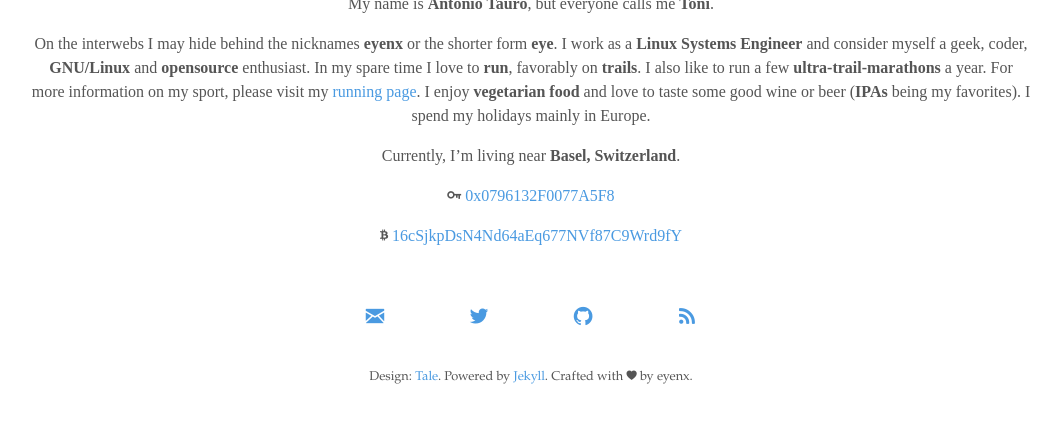
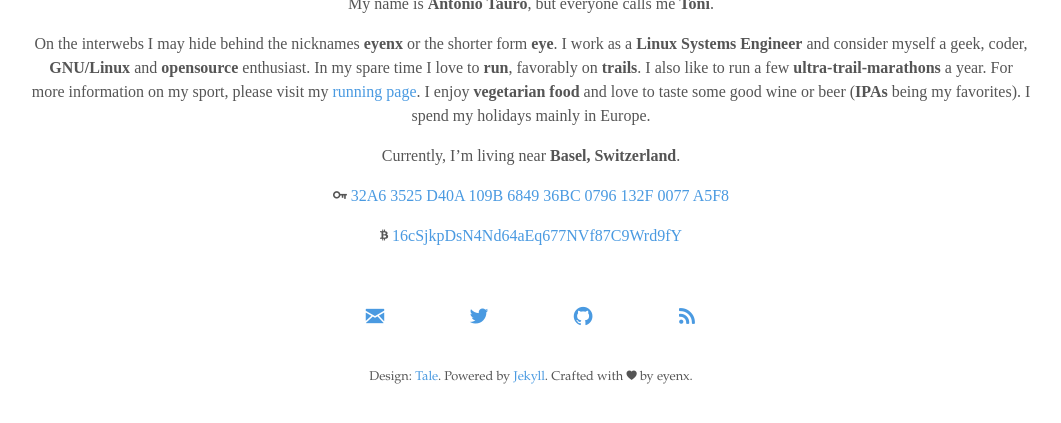
Before and after one commit to eyenx/blog, a Jekyll site: the page built from src/_pages/about.md, in a window 1280 px wide, cut to the strip 347-770 px from the top of the page. Shown: the whole strip, without its empty margins (109-1170 px from the left). Built offline with Jekyll 4.4.1, drawn with Linux system fonts in a browser that asks for light colours.

Commit message:
host pgp pub key on my own

```diff
--- a/src/_pages/about.md
+++ b/src/_pages/about.md
@@ -22,7 +22,7 @@
 Currently, I'm living near **Basel, Switzerland**.
 {: r}
 
-<i class='fi-key medium'></i> <a style="border: none;" href='https://pgp.pm/pks/lookup?op=get&search=0x0796132F0077A5F8'>0x0796132F0077A5F8</a>
+<i class='fi-key medium'></i> <a style="border: none;" href='/assets/pgp.pub'>32A6 3525 D40A 109B 6849  36BC 0796 132F 0077 A5F8</a>
 {: r}
 
 <i class='fi-bitcoin medium'></i> <a style="border: none;" href='bitcoin:16cSjkpDsN4Nd64aEq677NVf87C9Wrd9fY'>16cSjkpDsN4Nd64aEq677NVf87C9Wrd9fY</a>
```
Also changed, not shown: 1 other file.
